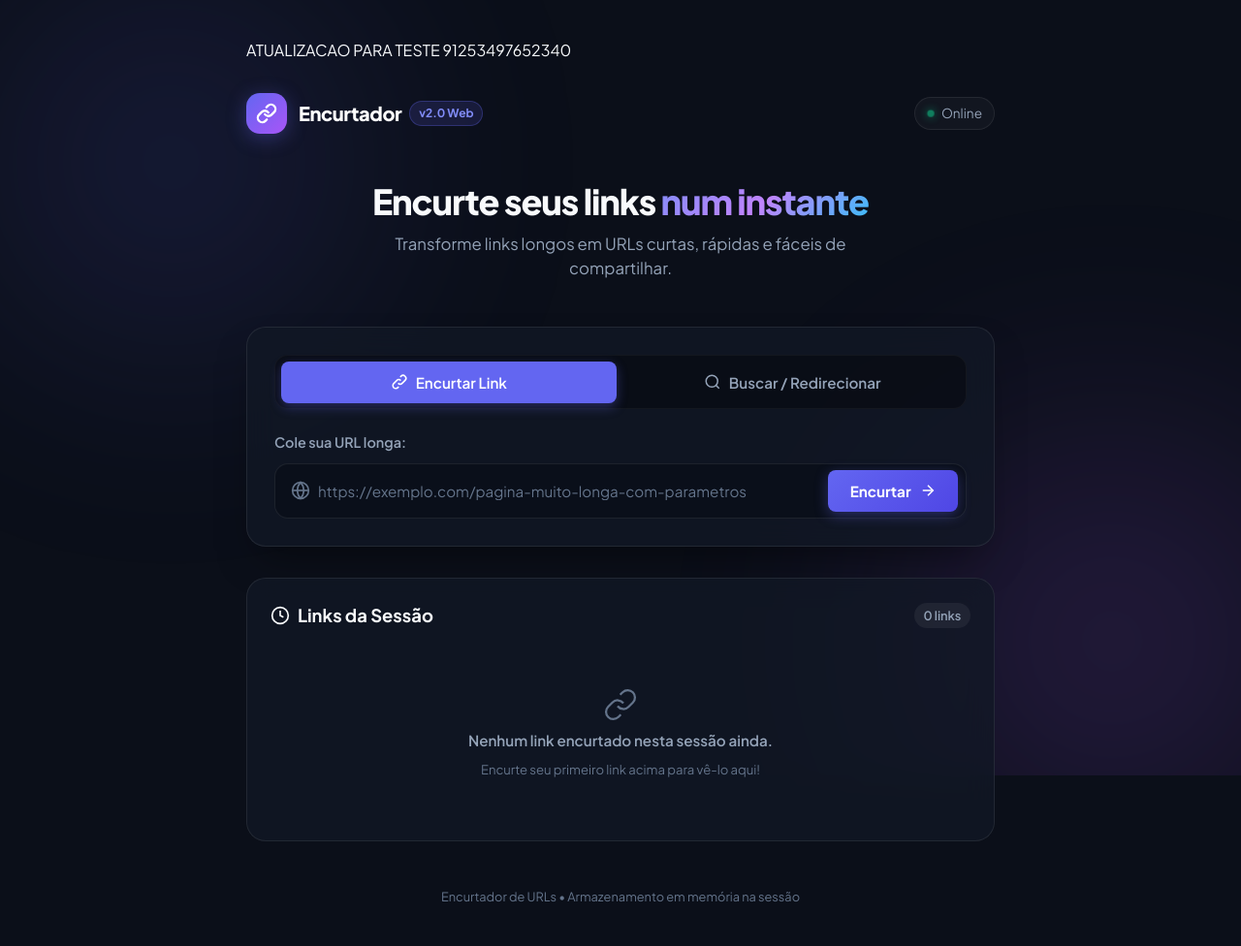
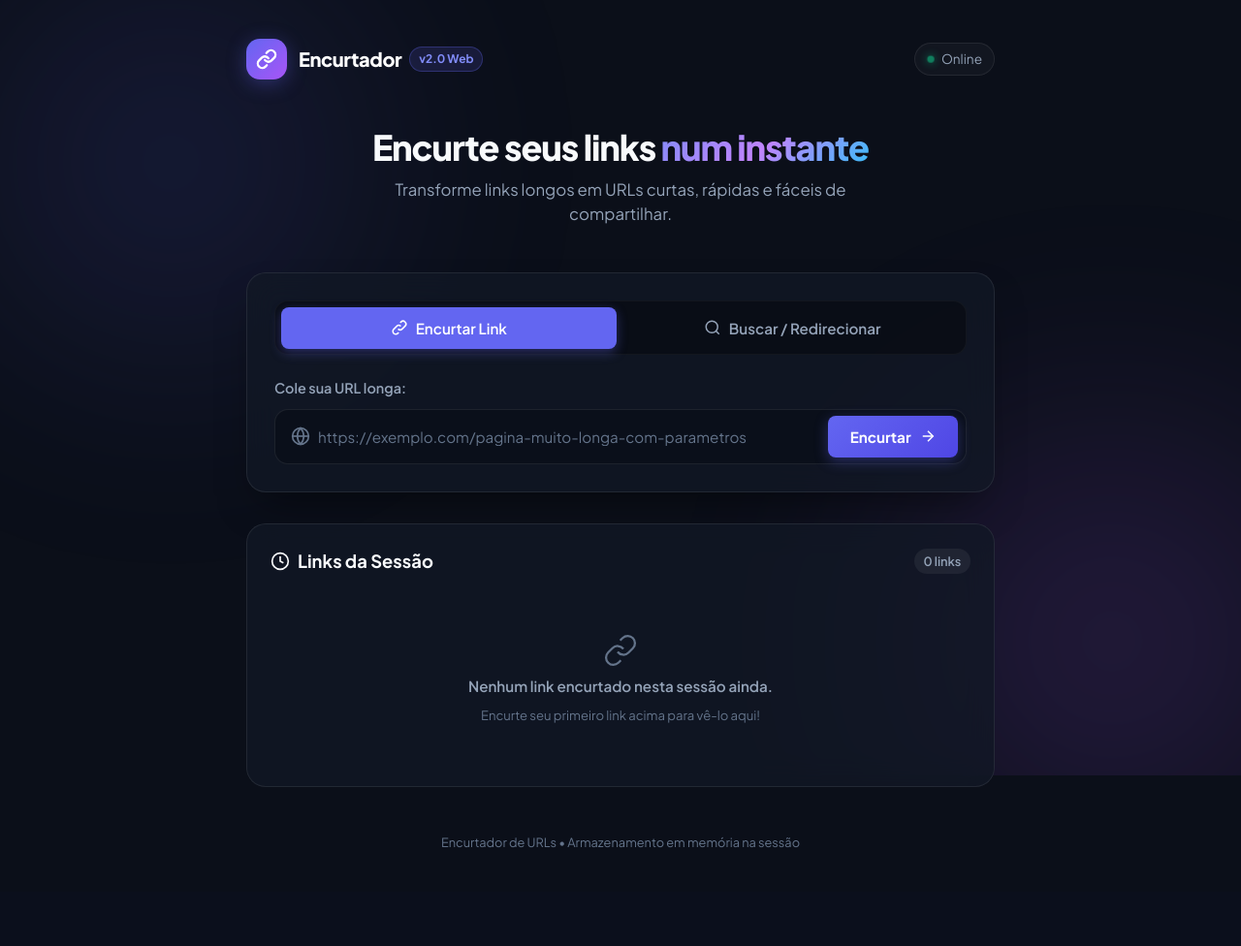
Before and after one commit to VitorKasper/encurtador, a Flask app: page / in a window 1280 px wide. Shown: the whole page at 97% size. After the commit the page ends 874 px from the top, so only its background shows below. Run offline with Flask 3, Linux system fonts and the light colour scheme; data that the repository does not hold is empty.

```diff
--- a/src/templates/index.html
+++ b/src/templates/index.html
@@ -24,7 +24,6 @@
 
     <div class="app-container">
         <!-- Header -->
-        ATUALIZACAO PARA TESTE 91253497652340
         <header class="header">
             <div class="logo-group">
                 <div class="logo-icon">
```
